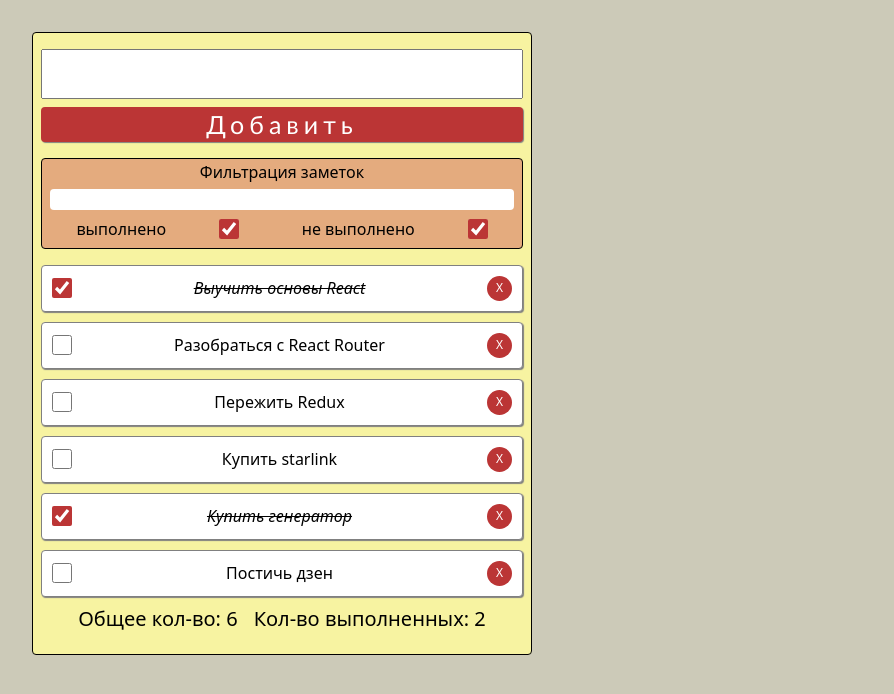
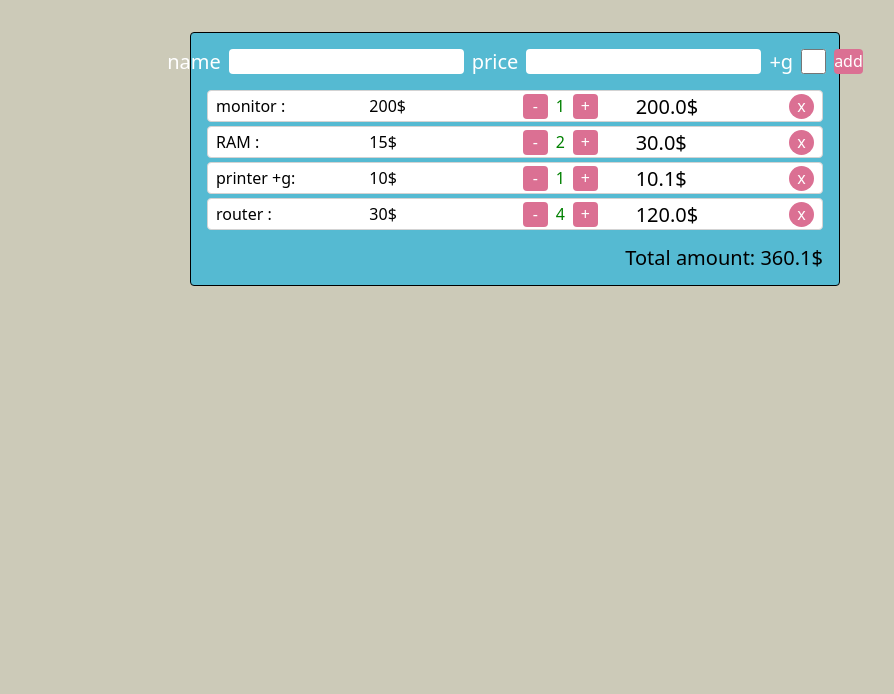
Before and after one commit to YoungSandw1ch/react-training, a React (Create React App) app: page / in a window 1280 px wide. Shown: the top 694 px of the page, without its empty margins (125-1019 px from the left). Built offline with nearby package versions, Linux system fonts and the light colour scheme.

Commit message:
add form for cart

```diff
--- a/package.json
+++ b/package.json
@@ -9,6 +9,7 @@
     "@testing-library/user-event": "^13.5.0",
     "classnames": "^2.3.2",
     "formik": "^2.2.9",
+    "gh-pages": "^4.0.0",
     "modern-normalize": "^1.1.0",
     "nanoid": "^4.0.0",
     "prop-types": "^15.8.1",
@@ -26,7 +27,9 @@
     "build": "react-scripts build",
     "test": "react-scripts test",
     "eject": "react-scripts eject",
-    "lint:js": "eslint src/**/*.{js,jsx}"
+    "lint:js": "eslint src/**/*.{js,jsx}",
+    "deploy": "gh-pages -d build",
+    "predeploy": "npm run build"
   },
   "eslintConfig": {
     "extends": [
--- a/src/Components/Cart/Cart.jsx
+++ b/src/Components/Cart/Cart.jsx
@@ -26,6 +26,8 @@ export const Cart = ({ initialState }) => {
   const handleRemoveItem = id =>
     setItems(prev => prev.filter(item => item.id !== id));
 
+  const handleSubmit = item => setItems(prev => [...prev, item]);
+
   return (
     <Box
       width="card"
@@ -35,7 +37,7 @@ export const Cart = ({ initialState }) => {
       borderRadius="normal"
       backgroundColor="tableHead"
     >
-      <CartForm />
+      <CartForm onSubmit={handleSubmit} />
       {isLoding && <Loader>Loading...</Loader>}
       <CartList
         items={items}
--- a/src/Components/Cart/CartForm/CartForm.jsx
+++ b/src/Components/Cart/CartForm/CartForm.jsx
@@ -1,27 +1,63 @@
-import { Box, Button } from 'Components/Common/';
-import { Label, Name, Input } from './CartForm.styled';
+import PropTypes from 'prop-types';
+import { useState } from 'react';
+import { Box } from 'Components/Common/';
+import { Label, Name, Input, Checkbox, ButtonAdd } from './CartForm.styled';
+import { nanoid } from 'nanoid';
 
-export const CartForm = () => {
+export const CartForm = ({ onSubmit }) => {
+  const [name, setName] = useState('');
+  const [price, setPrice] = useState('');
+  const [guarantee, setGuarantee] = useState(false);
+
+  const handleNameChange = e => setName(e.target.value);
+  const handlePriceChange = e => setPrice(Number(e.target.value));
+  const handleGuaranteeChange = e => setGuarantee(e.target.checked);
+  const handleSubmit = e => {
+    e.preventDefault();
+    if (!name || !price) return;
+    const id = nanoid();
+    onSubmit({ id, name, price, count: 1, guarantee });
+    setName('');
+    setPrice('');
+    setGuarantee(false);
+  };
+
   return (
     <Box
+      as="form"
       display="flex"
       flexDirections="column"
       gridColumnGap={3}
       justifyContent="center"
       alignItems="center"
       mb={4}
+      onSubmit={handleSubmit}
     >
       <Label>
         <Name>name</Name>
-        <Input type="text" />
+        <Input type="text" value={name} onChange={handleNameChange} />
       </Label>
       <Label>
         <Name>price</Name>
-        <Input type="number" />
+        <Input type="number" value={price} onChange={handlePriceChange} />
       </Label>
-      <Button type="button" variant="addButton">
+
+      <Label>
+        <Name>+g</Name>
+        <Checkbox
+          type="checkbox"
+          checked={guarantee}
+          onChange={handleGuaranteeChange}
+        />
+      </Label>
+
+      <ButtonAdd type="submit" variant="addButton">
         add
-      </Button>
+      </ButtonAdd>
     </Box>
   );
 };
+
+CartForm.propTypes = {
+  onSubmit: PropTypes.func.isRequired,
+};
--- a/src/Components/Cart/CartForm/CartForm.styled.jsx
+++ b/src/Components/Cart/CartForm/CartForm.styled.jsx
@@ -1,4 +1,5 @@
 import styled from 'styled-components';
+import { Button } from 'Components/Common';
 
 export const Label = styled.label`
   display: flex;
@@ -14,3 +15,16 @@ export const Input = styled.input`
   border-radius: ${({ theme }) => theme.radii.normal};
   height: ${({ theme }) => theme.sizes.button};
 `;
+
+export const Checkbox = styled.input`
+  accent-color: ${({ theme }) => theme.colors.violet};
+  width: 25px;
+  height: 25px;
+`;
+
+export const ButtonAdd = styled(Button)`
+  &:hover,
+  &:focus {
+    background-color: violet;
+  }
+`;
--- a/src/Components/Cart/CartListItem/CartListItem.jsx
+++ b/src/Components/Cart/CartListItem/CartListItem.jsx
@@ -4,13 +4,17 @@ import { Button } from 'Components/Common';
 import { Counter } from '../Counter';
 
 export const CartListItem = ({ item, onCountChange, onRemoveItem }) => {
-  const { price, count, name, id } = item;
-  const amount = price * count;
+  const { price, count, name, id, guarantee } = item;
+  const amount = ((guarantee ? price * 0.01 + price : price) * count).toFixed(
+    1
+  );
   const removeItem = () => onRemoveItem(id);
 
   return (
     <Item>
-      <Property>{name} :</Property>
+      <Property>
+        {name} {guarantee && '+g'}:
+      </Property>
       <Property>{price}$</Property>
 
       <Counter id={id} value={count} onCountChange={onCountChange} />
@@ -29,6 +33,7 @@ CartListItem.propTypes = {
     price: PropTypes.number.isRequired,
     count: PropTypes.number.isRequired,
     id: PropTypes.string.isRequired,
+    guarantee: PropTypes.bool.isRequired,
   }),
   onCountChange: PropTypes.func.isRequired,
   onRemoveItem: PropTypes.func.isRequired,
--- a/src/Components/Cart/TotalAmount/TotalAmount.jsx
+++ b/src/Components/Cart/TotalAmount/TotalAmount.jsx
@@ -1,7 +1,11 @@
 import { Box } from 'Components/Common';
 
 export const TotalAmount = ({ items }) => {
-  const amount = items.reduce((acc, item) => acc + item.price * item.count, 0);
+  const amount = items.reduce(
+    (acc, { guarantee, price, count }) =>
+      acc + (guarantee ? price * 0.01 + price : price) * count,
+    0
+  );
 
   return (
     <Box as="p" fontSize="xm" pl={5} color="black" textAlign="end">
--- a/src/constants/thema.js
+++ b/src/constants/thema.js
@@ -18,6 +18,7 @@ export const theme = {
     tableFont: '#888C8E',
     lightYellow: 'rgb(247, 243, 161)',
     darkRed: 'rgb(187, 53, 53)',
+    violet: 'palevioletred',
   },
 
   space: [0, 2, 4, 8, 16, 32, 64, 128, 256],
@@ -79,7 +80,7 @@ export const theme = {
     avatar: '150px',
     friendsAvatar: '60px',
     statistic: '80px',
-    card: '570px',
+    card: '650px',
     item: '32px',
     value: '20px',
   },
--- a/src/data/initialState.json
+++ b/src/data/initialState.json
@@ -1,6 +1,30 @@
 [
-  { "id": "1645674674", "name": "monitor", "price": 200, "count": 1 },
-  { "id": "2755765566", "name": "RAM", "price": 15, "count": 2 },
-  { "id": "3453543544", "name": "printer", "price": 10, "count": 1 },
-  { "id": "3453345438", "name": "router", "price": 30, "count": 4 }
+  {
+    "id": "1645674674",
+    "name": "monitor",
+    "price": 200,
+    "count": 1,
+    "guarantee": false
+  },
+  {
+    "id": "2755765566",
+    "name": "RAM",
+    "price": 15,
+    "count": 2,
+    "guarantee": false
+  },
+  {
+    "id": "3453543544",
+    "name": "printer",
+    "price": 10,
+    "count": 1,
+    "guarantee": true
+  },
+  {
+    "id": "3453345438",
+    "name": "router",
+    "price": 30,
+    "count": 4,
+    "guarantee": false
+  }
 ]
--- a/src/index.js
+++ b/src/index.js
@@ -2,8 +2,8 @@ import React from 'react';
 import ReactDOM from 'react-dom/client';
 import './index.css';
 import 'modern-normalize/modern-normalize.css';
-// import { App } from './Components/App';
-import { App } from './Components/Todos/App';
+import { App } from './Components/App';
+// import { App } from './Components/Todos/App';
 // import { App } from './Components/State/App';
 import { ThemeProvider } from 'styled-components';
 import { theme } from './constants/thema';
```
Also changed, not shown: 1 other file (tests, documents, lock files or other folders).
